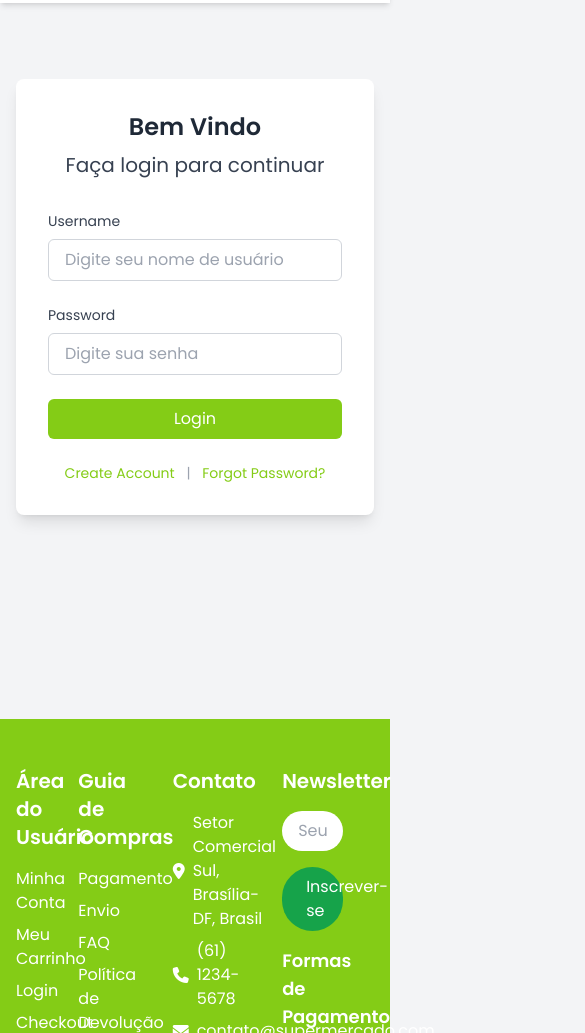
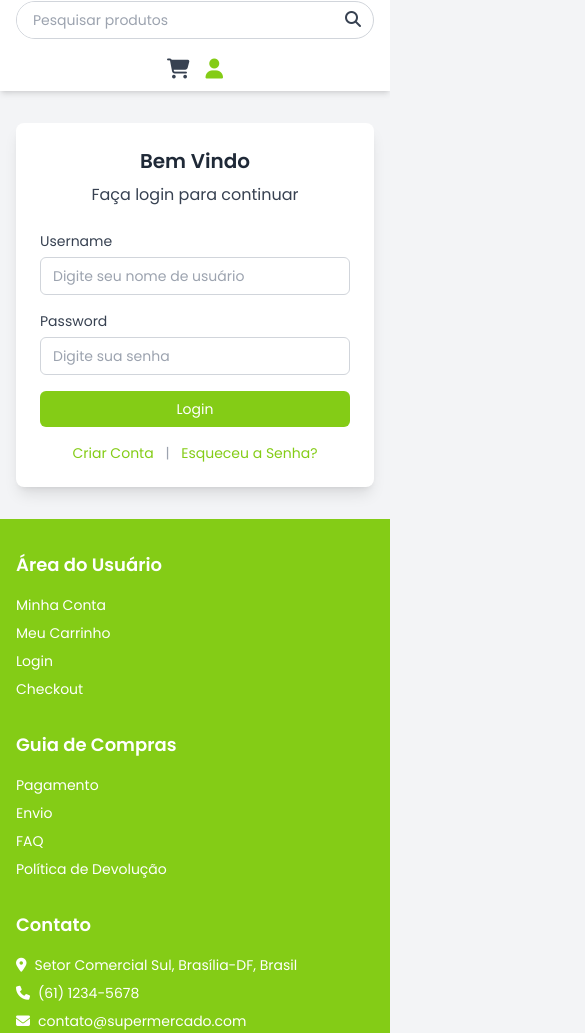
Before and after one commit to henriqueluza/front-end-supermercado, a plain HTML site: page pages/perfil.html in a window 390 px wide. Shown: the part 93-1126 px from the top of the page, 585 px wide, since content can reach past the window. Drawn offline with nearby package versions, Linux system fonts and the light colour scheme; files that its build step writes are made by us from their sources.

Commit message:
Adiciona responsividade à página perfil.html

```diff
--- a/pages/perfil.html
+++ b/pages/perfil.html
@@ -3,13 +3,12 @@
   <head>
     <meta charset="UTF-8" />
     <meta name="viewport" content="width=device-width, initial-scale=1.0" />
-        <title>Organic Supermarket</title>
-        <link rel="stylesheet" href="styles.css" />
+    <title>Perfil - Supermercado Orgânico</title>
+    <link rel="stylesheet" href="../styles.css" />
     <link
       href="https://fonts.googleapis.com/css2?family=Poppins:wght@300;400;600&display=swap"
       rel="stylesheet"
     />
-
     <script src="https://cdn.tailwindcss.com"></script>
     <script
       src="https://kit.fontawesome.com/447127b9bf.js"
@@ -17,13 +16,13 @@
     ></script>
     <script src="../js/cart.js"></script>
   </head>
-      <body class="bg-gray-100 font-[Poppins]">
-        <!-- Navbar -->
-        <nav class="bg-white shadow-md py-4 px-6 flex justify-between items-center">
-          <div class="text-green-600 text-2xl font-bold">
+  <body class="bg-gray-100 font-[Poppins] min-h-screen flex flex-col">
+    <!-- Navbar Mobile-First -->
+    <nav class="bg-white shadow-md py-2 md:py-4 px-4 md:px-6 flex flex-col md:flex-row justify-between items-center relative">
+      <div class="text-green-600 text-xl md:text-2xl font-bold mb-4 md:mb-0">
         <a href="../index.html">Supermercado🌿</a>
       </div>
-          <ul class="flex space-x-6 text-gray-700 text-lg">
+      <ul class="flex flex-wrap justify-center space-x-3 md:space-x-6 text-gray-700 text-base md:text-lg mb-4 md:mb-0">
         <li class="hover:text-green-500 cursor-pointer hover-underline">
           <a href="../index.html">Home</a>
         </li>
@@ -37,10 +36,10 @@
           <a href="contato.html">Contato</a>
         </li>
       </ul>
-          <div class="flex items-center space-x-4">
+      <div class="flex flex-col md:flex-row items-center space-y-4 md:space-y-0 md:space-x-4 w-full md:w-auto">
         <!-- Search Bar -->
-            <div class="flex items-center rounded-full overflow-hidden bg-white border border-gray-300">
-              <input type="text" placeholder="Pesquisar produtos" class="px-4 py-2 w-48 focus:outline-none text-sm text-gray-500">
+        <div class="flex items-center rounded-full overflow-hidden bg-white border border-gray-300 w-full md:w-48">
+          <input type="text" placeholder="Pesquisar produtos" class="px-4 py-2 w-full focus:outline-none text-sm text-gray-500">
           <button class="px-3">
             <i class="fa-solid fa-magnifying-glass text-gray-700 hover:text-green-500 cursor-pointer"></i>
           </button>
@@ -55,7 +54,7 @@
           </span>
           <span class="cursor-pointer">
             <a href="perfil.html">
-                  <i class="fa-solid fa-user text-gray-700 hover:text-green-500 cursor-pointer hover-underline"></i>
+              <i class="fa-solid fa-user text-lime-500 cursor-pointer"></i>
             </a>
           </span>
         </div>
@@ -63,60 +62,60 @@
     </nav>
 
     <!-- Login Section -->
-        <div class="min-h-screen flex items-center justify-center py-12 px-4 sm:px-6 lg:px-8 -mt-32">
-          <div class="max-w-md w-full bg-white rounded-lg shadow-lg p-8">
-            <div class="text-center">
-              <h2 class="text-2xl font-bold text-gray-800 mb-2">Bem Vindo</h2>
-              <h3 class="text-xl text-gray-700 mb-8">Faça login para continuar</h3>
+    <div class="flex-grow flex items-center justify-center py-8 md:py-12 px-4 sm:px-6 lg:px-8">
+      <div class="w-full max-w-md bg-white rounded-lg shadow-lg p-6 md:p-8">
+        <div class="text-center mb-6 md:mb-8">
+          <h2 class="text-xl md:text-2xl font-bold text-gray-800 mb-2">Bem Vindo</h2>
+          <h3 class="text-base md:text-xl text-gray-700">Faça login para continuar</h3>
         </div>
 
-            <form class="space-y-6">
+        <form class="space-y-4 md:space-y-6">
           <div>
-                <label for="username" class="block text-sm font-medium text-gray-700 mb-2">Username</label>
+            <label for="username" class="block text-sm font-medium text-gray-700 mb-1.5">Username</label>
             <input
               type="text"
               id="username"
               name="username"
-                  class="w-full px-4 py-2 border border-gray-300 rounded-md focus:outline-none focus:ring-2 focus:ring-lime-500 focus:border-transparent"
+              class="w-full px-3 md:px-4 py-2 text-sm md:text-base border border-gray-300 rounded-md focus:outline-none focus:ring-2 focus:ring-lime-500 focus:border-transparent"
               placeholder="Digite seu nome de usuário"
             />
           </div>
 
           <div>
-                <label for="password" class="block text-sm font-medium text-gray-700 mb-2">Password</label>
+            <label for="password" class="block text-sm font-medium text-gray-700 mb-1.5">Password</label>
             <input
               type="password"
               id="password"
               name="password"
-                  class="w-full px-4 py-2 border border-gray-300 rounded-md focus:outline-none focus:ring-2 focus:ring-lime-500 focus:border-transparent"
+              class="w-full px-3 md:px-4 py-2 text-sm md:text-base border border-gray-300 rounded-md focus:outline-none focus:ring-2 focus:ring-lime-500 focus:border-transparent"
               placeholder="Digite sua senha"
             />
           </div>
 
           <button
             type="submit"
-                class="w-full bg-lime-500 text-white py-2 px-4 rounded-md hover:bg-lime-600 transition-colors duration-200 font-medium"
+            class="w-full bg-lime-500 text-white py-2 px-4 rounded-md hover:bg-lime-600 transition-colors duration-200 font-medium text-sm md:text-base"
           >
             Login
           </button>
 
-              <div class="text-center text-sm">
-                <a href="#" class="text-lime-500 hover:text-lime-600">Create Account</a>
-                <span class="mx-2 text-gray-400">|</span>
-                <a href="#" class="text-lime-500 hover:text-lime-600">Forgot Password?</a>
+          <div class="text-center text-sm md:text-base space-x-2">
+            <a href="#" class="text-lime-500 hover:text-lime-600">Criar Conta</a>
+            <span class="text-gray-400">|</span>
+            <a href="#" class="text-lime-500 hover:text-lime-600">Esqueceu a Senha?</a>
           </div>
         </form>
       </div>
     </div>
 
-        <footer>
     <!-- Footer Section -->
-          <div class="bg-lime-500 text-white py-12">
-            <div class="max-w-7xl mx-auto px-4 grid grid-cols-12 gap-4">
+    <footer class="bg-lime-500 text-white py-8 md:py-12">
+      <div class="max-w-7xl mx-auto px-4">
+        <div class="grid grid-cols-1 sm:grid-cols-2 lg:grid-cols-12 gap-8">
           <!-- User Area -->
-              <div class="col-span-2">
-                <h3 class="text-xl font-semibold mb-4">Área do Usuário</h3>
-                <ul class="space-y-2">
+          <div class="lg:col-span-2">
+            <h3 class="text-lg md:text-xl font-semibold mb-4">Área do Usuário</h3>
+            <ul class="space-y-2 text-sm md:text-base">
               <li><a href="#" class="hover:text-gray-200">Minha Conta</a></li>
               <li><a href="#" class="hover:text-gray-200">Meu Carrinho</a></li>
               <li><a href="#" class="hover:text-gray-200">Login</a></li>
@@ -125,24 +124,20 @@
           </div>
 
           <!-- Shopping Guide -->
-              <div class="col-span-2">
-                <h3 class="text-xl font-semibold mb-4">Guia de Compras</h3>
-                <ul class="space-y-2">
+          <div class="lg:col-span-2">
+            <h3 class="text-lg md:text-xl font-semibold mb-4">Guia de Compras</h3>
+            <ul class="space-y-2 text-sm md:text-base">
               <li><a href="#" class="hover:text-gray-200">Pagamento</a></li>
               <li><a href="#" class="hover:text-gray-200">Envio</a></li>
               <li><a href="#" class="hover:text-gray-200">FAQ</a></li>
-                  <li>
-                    <a href="#" class="hover:text-gray-200"
-                      >Política de Devolução</a
-                    >
-                  </li>
+              <li><a href="#" class="hover:text-gray-200">Política de Devolução</a></li>
             </ul>
           </div>
 
           <!-- Contact Details -->
-              <div class="col-span-3 ml-8">
-                <h3 class="text-xl font-semibold mb-4">Contato</h3>
-                <ul class="space-y-2">
+          <div class="lg:col-span-3">
+            <h3 class="text-lg md:text-xl font-semibold mb-4">Contato</h3>
+            <ul class="space-y-2 text-sm md:text-base">
               <li class="flex items-center gap-2">
                 <i class="fa-solid fa-location-dot"></i>
                 <span>Setor Comercial Sul, Brasília-DF, Brasil</span>
@@ -153,41 +148,36 @@
               </li>
               <li class="flex items-center gap-2">
                 <i class="fa-solid fa-envelope"></i>
-                    <span>contato@supermercado.com</span>
+                <span class="break-all">contato@supermercado.com</span>
               </li>
             </ul>
           </div>
 
           <!-- Newsletter -->
-              <div class="col-span-4 ml-12">
-                <h3 class="text-xl font-semibold mb-4">Newsletter</h3>
+          <div class="lg:col-span-4">
+            <h3 class="text-lg md:text-xl font-semibold mb-4">Newsletter</h3>
             <div class="flex flex-col gap-4">
-                  <input
-                    type="email"
-                    placeholder="Seu e-mail"
-                    class="px-4 py-2 rounded-full text-gray-800"
-                  />
-                  <button
-                    class="bg-green-600 hover:bg-green-700 px-6 py-2 rounded-full transition-colors"
-                  >
+              <input type="email" placeholder="Seu e-mail" class="px-4 py-2 rounded-full text-gray-800 w-full" />
+              <button class="bg-green-600 hover:bg-green-700 px-6 py-2 rounded-full transition-colors w-full sm:w-auto">
                 Inscrever-se
               </button>
             </div>
             <div class="mt-4">
-                  <h4 class="text-lg font-semibold mb-2">Formas de Pagamento</h4>
+              <h4 class="text-base md:text-lg font-semibold mb-2">Formas de Pagamento</h4>
               <div class="flex gap-2">
-                    <i class="fa-brands fa-cc-paypal text-2xl"></i>
-                    <i class="fa-brands fa-cc-visa text-2xl"></i>
-                    <i class="fa-brands fa-cc-mastercard text-2xl"></i>
+                <i class="fa-brands fa-cc-paypal text-xl md:text-2xl"></i>
+                <i class="fa-brands fa-cc-visa text-xl md:text-2xl"></i>
+                <i class="fa-brands fa-cc-mastercard text-xl md:text-2xl"></i>
               </div>
             </div>
           </div>
         </div>
 
         <!-- Copyright -->
-            <div class="border-t border-white/20 mt-8 pt-8 text-center">
+        <div class="border-t border-white/20 mt-8 pt-8 text-center text-sm md:text-base">
           <p>© Copyright 2025 por Supermercado Orgânico™</p>
         </div>
       </div>
     </footer>
   </body>
+</html>
```
Lines whose indentation alone changed are shown as unchanged.
